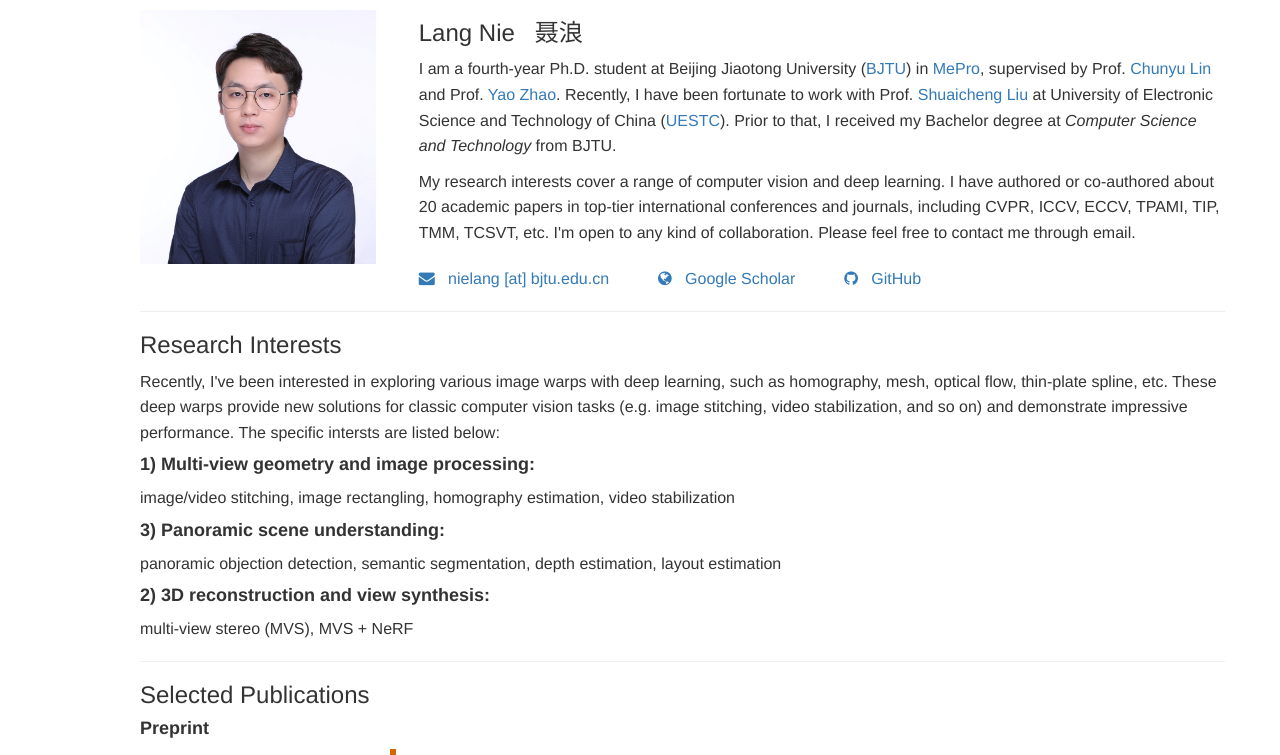
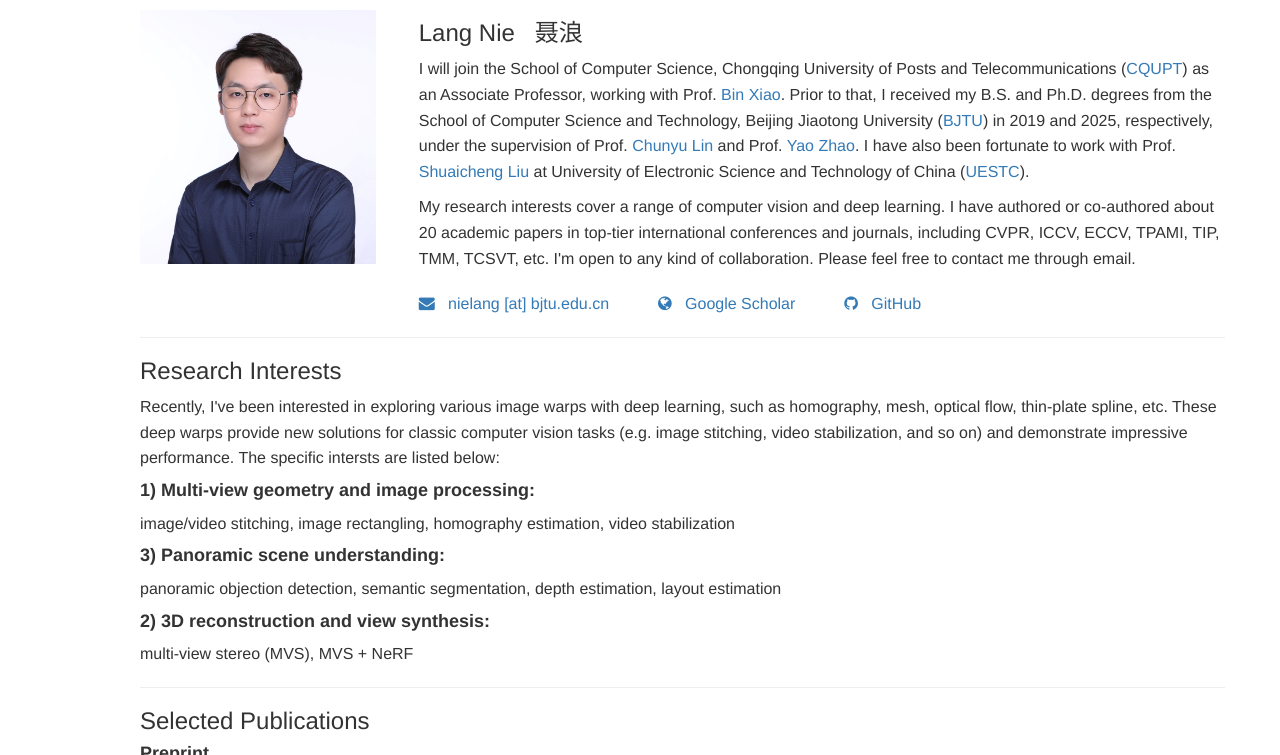
Before and after one commit to nie-lang/nie-lang.github.io, a Jekyll site: the page built from index.html, in a window 1280 px wide and 900 px high, cut to the strip 0-755 px from the top of the window. Built offline with Jekyll 4.4.1, drawn with Linux system fonts in a browser that asks for light colours; nearby versions of some CDN libraries; library files that are not in the unit come from our copies.

Commit message:
Update introduction.html

```diff
--- a/_includes/introduction.html
+++ b/_includes/introduction.html
@@ -17,8 +17,9 @@
 
 			</p>
 			<p>
-			 I am a fourth-year Ph.D. student at Beijing Jiaotong University (<a href="https://bjtu.edu.cn/">BJTU</a>) in <a href="http://mepro.bjtu.edu.cn/researcher.html"> MePro</a>, supervised by Prof. <a href="http://faculty.bjtu.edu.cn/8549/">Chunyu Lin</a> and Prof. <a href="http://faculty.bjtu.edu.cn/5900/">Yao Zhao</a>.
-			 Recently, I have been fortunate to work with Prof. <a href="http://www.liushuaicheng.org/">Shuaicheng Liu</a> at University of Electronic Science and Technology of China (<a href="https://www.uestc.edu.cn/">UESTC</a>). Prior to that, I received my Bachelor degree at <i>Computer Science and Technology</i> from BJTU.
+
+			 I will join the School of Computer Science, Chongqing University of Posts and Telecommunications (<a href="https://www.cqupt.edu.cn//">CQUPT</a>) as an Associate Professor, working with Prof. <a href="https://faculty.cqupt.edu.cn/xiaobin/zh_CN/index.htm">Bin Xiao</a>. Prior to that, I received my B.S. and Ph.D. degrees from the School of Computer Science and Technology, Beijing Jiaotong University (<a href="https://bjtu.edu.cn/">BJTU</a>) in 2019 and 2025, respectively, under the supervision of Prof. <a href="http://faculty.bjtu.edu.cn/8549/">Chunyu Lin</a> and Prof. <a href="http://faculty.bjtu.edu.cn/5900/">Yao Zhao</a>.
+			 I have also been fortunate to work with Prof. <a href="http://www.liushuaicheng.org/">Shuaicheng Liu</a> at University of Electronic Science and Technology of China (<a href="https://www.uestc.edu.cn/">UESTC</a>).
 			</p>
 		<p>
 		My research interests cover a range of computer vision and deep learning. I have authored or co-authored about 20 academic papers in top-tier international conferences and journals, including CVPR, ICCV, ECCV, TPAMI, TIP, TMM, TCSVT, etc.
```
